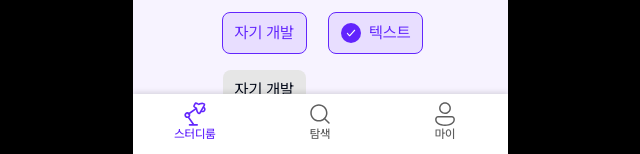
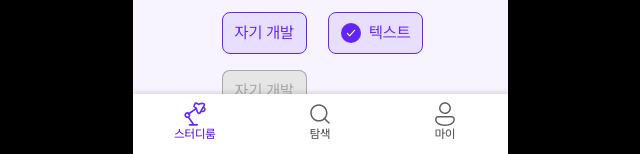
Before and after one commit to SuaJeong-winter/Swith_snProject, a Next.js app: page /component-demo in a window 1280 px wide. Shown: the part 646-800 px from the top of the page, without its empty margins (320-960 px from the left). Built offline with nearby package versions, Linux system fonts and the light colour scheme.

Commit message:
refactor: chip 컴포넌트 muted variant 스타일 수정

```diff
--- a/src/components/ui/chip.tsx
+++ b/src/components/ui/chip.tsx
@@ -13,7 +13,8 @@ const chipVariants = cva(
           'border border-meetie-gray-20 bg-transparent hover:bg-primary/10 hover:text-primary data-[state=on]:bg-primary/10 data-[state=on]:text-primary data-[state=on]:border-primary',
         secondary:
           'border border-meetie-gray-20 bg-background hover:bg-primary/10 hover:text-primary data-[state=on]:bg-primary/10 data-[state=on]:text-primary data-[state=on]:border-primary',
-        muted: 'bg-meetie-gray-20',
+        muted:
+          'bg-meetie-gray-20 border border-meetie-gray-40/80 text-meetie-gray-40/80',
       },
       size: {
         default: 'px-3 py-2',
```
